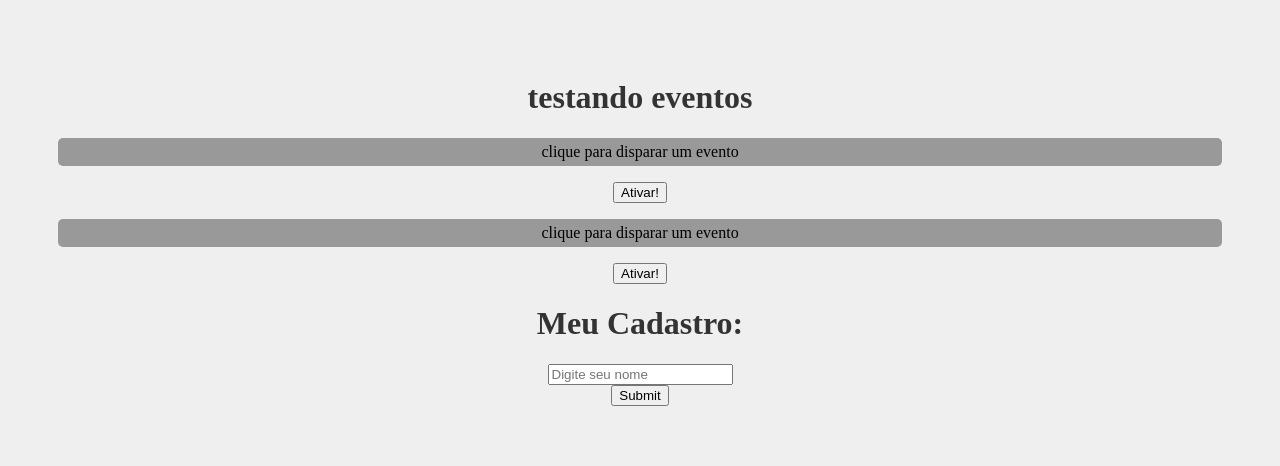
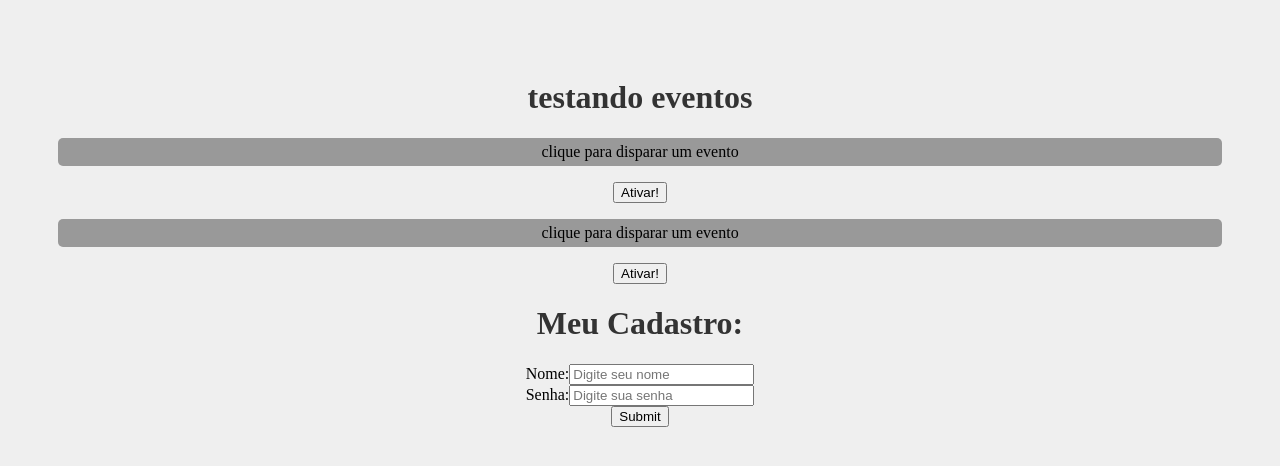
Before and after one commit to MiguelHenriqueO/CursoReact, a React (Create React App) app in the folder my-app/: page / in a window 1280 px wide. Shown: the top 466 px of the page. Built offline with nearby package versions, Linux system fonts and the light colour scheme.

Commit message:
aula 10 - useState

```diff
--- a/my-app/src/components/Form.js
+++ b/my-app/src/components/Form.js
@@ -1,16 +1,33 @@
+import { useState } from 'react'
+
 function Form() {
 
     function cadastrarUsuario(e) {
         e.preventDefault()
-        console.log('Cadastrou o usuário!')
+        console.log(`Usuário ${name} foi cadastrado com a senha: ${password}`)
+
     }
+
+    const[name,setName] = useState()
+    const[password,setPassword] = useState()
+
 
     return(
         <div>
             <h1>Meu Cadastro:</h1>
             <form onSubmit={cadastrarUsuario}>
                 <div>
-                    <input type="text" placeholder="Digite seu nome" />
+                    <label htmlFor="name">Nome:</label>
+                    <input type="text" id="name" name="name" placeholder="Digite seu nome"
+                    onChange={(e) => setName(e.target.value)}
+                    />
+
+                </div>
+                <div>
+                    <label htmlFor="password">Senha:</label>
+                    <input type="password" id="password" name="password" placeholder="Digite sua senha"
+                    onChange={(e) => setPassword(e.target.value)}
+                    />
                 </div>
                 <div>
                     <input type="submit" placeholder="Cadastrar"/>
```
